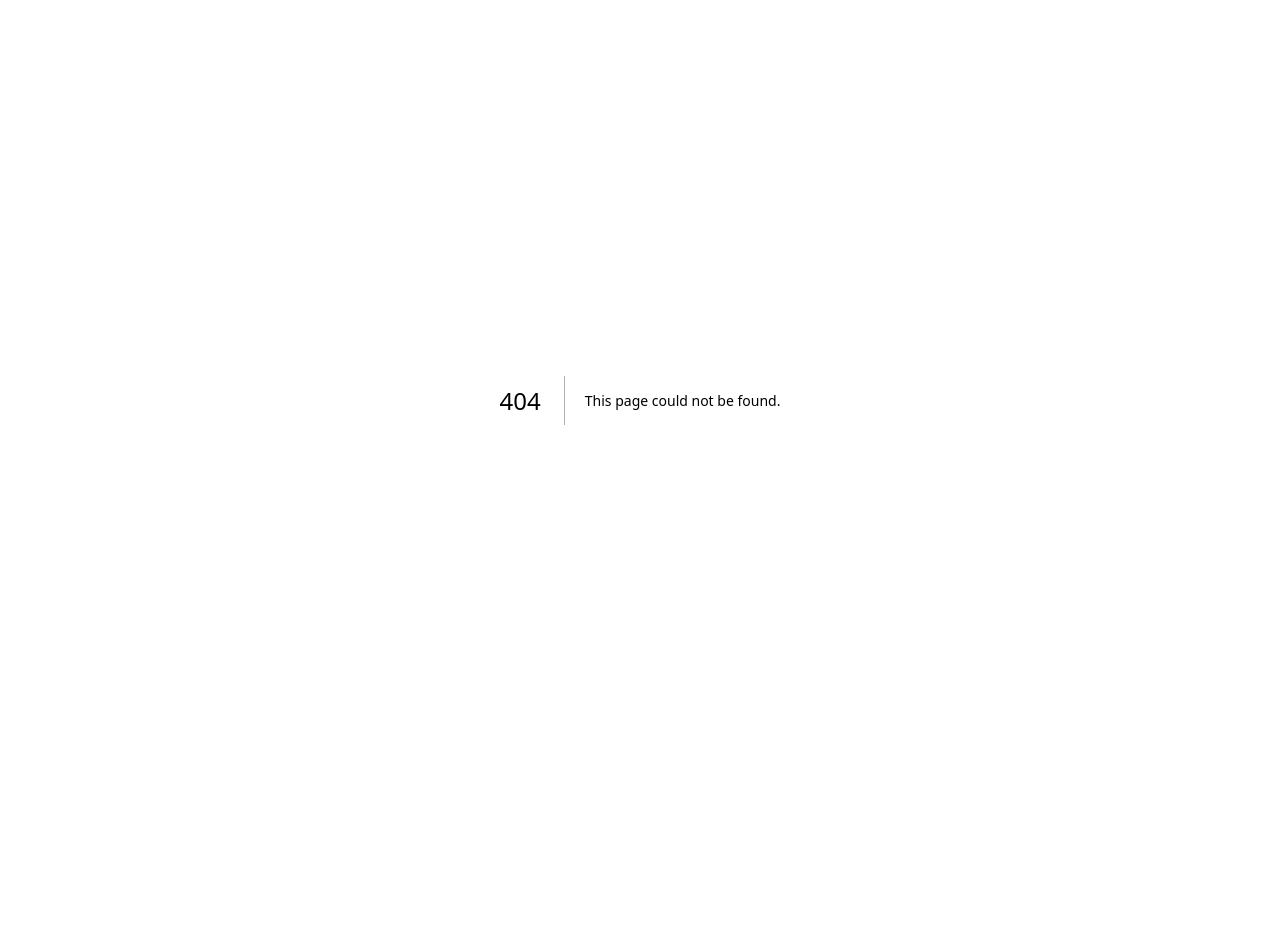
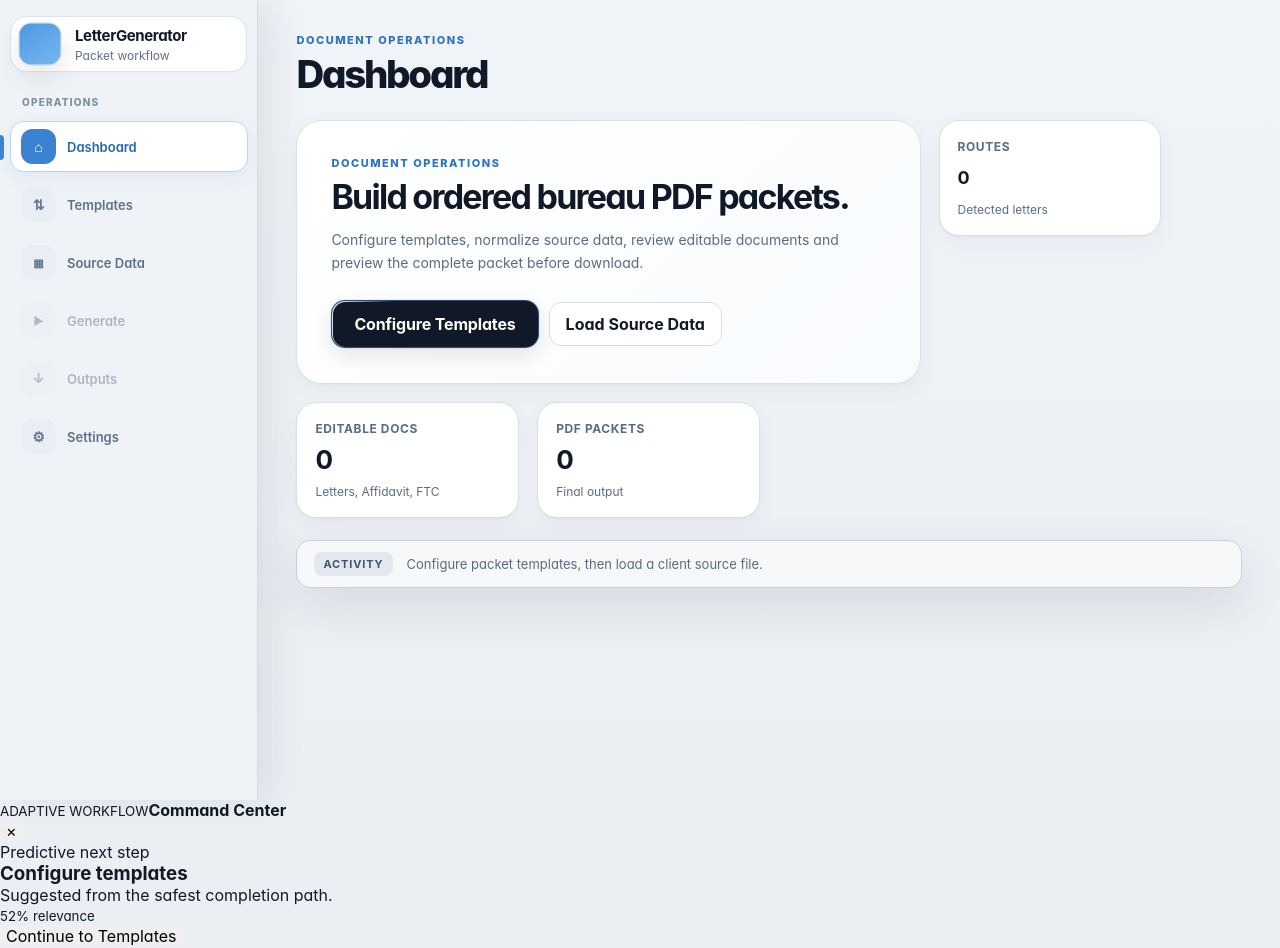
Before and after one commit to Arisu-art/LetterGenerator, a Next.js app: page /intelligence in a window 1280 px wide. Before the commit this address had no page. Shown: the top 948 px of the page. Before the commit the page ends 800 px from the top, so only its background shows below. Built offline with nearby package versions, Linux system fonts and the light colour scheme.

Commit message:
Expose intelligent workspace experience

```diff
--- /dev/null
+++ b/app/intelligence/page.tsx
@@ -0,0 +1,11 @@
+import LetterGeneratorWorkspace from '../../components/LetterGeneratorWorkspace';
+import AdaptiveCommandCenter from '../../components/AdaptiveCommandCenter';
+
+export default function IntelligentWorkspacePage() {
+  return (
+    <>
+      <LetterGeneratorWorkspace />
+      <AdaptiveCommandCenter />
+    </>
+  );
+}
```
